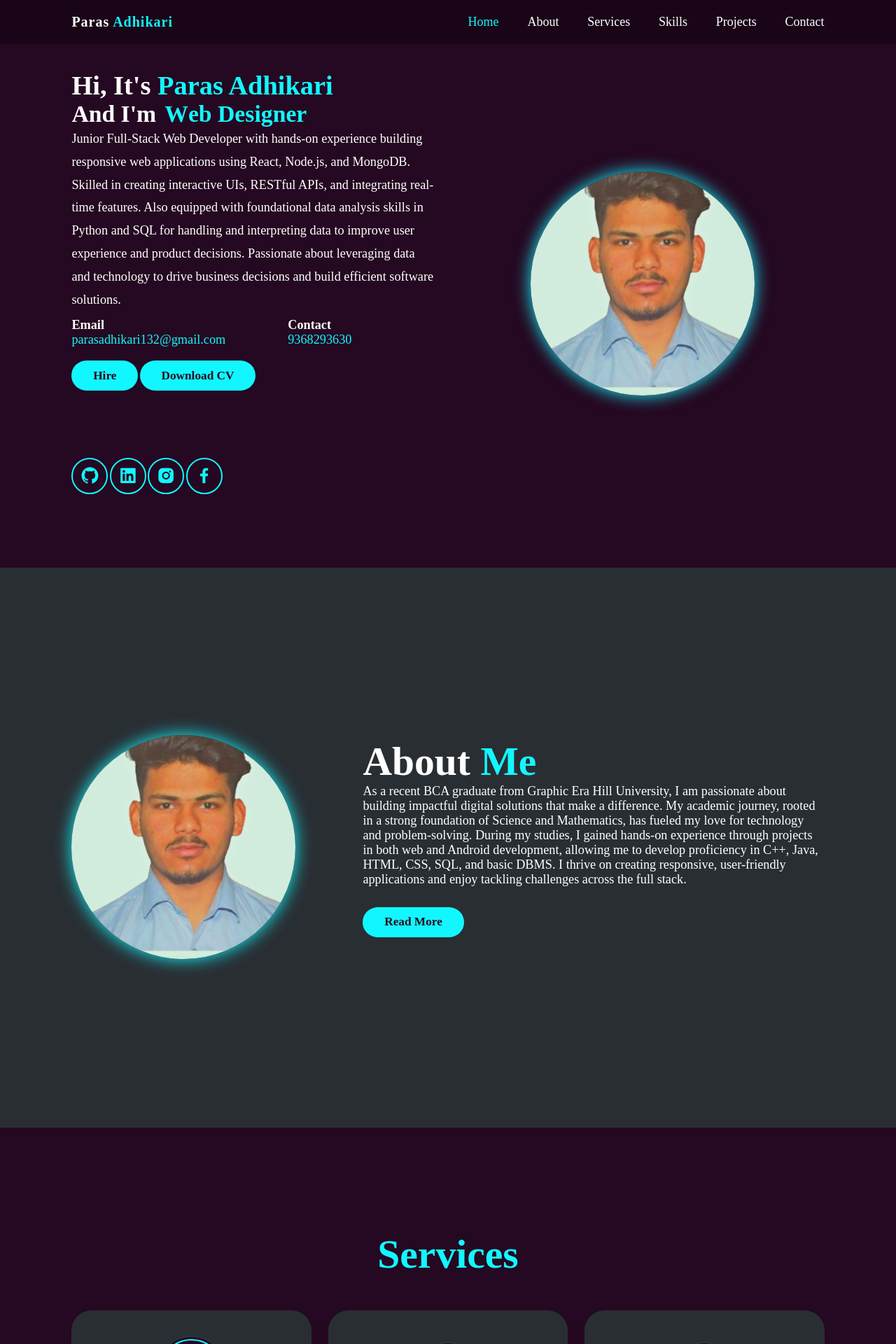
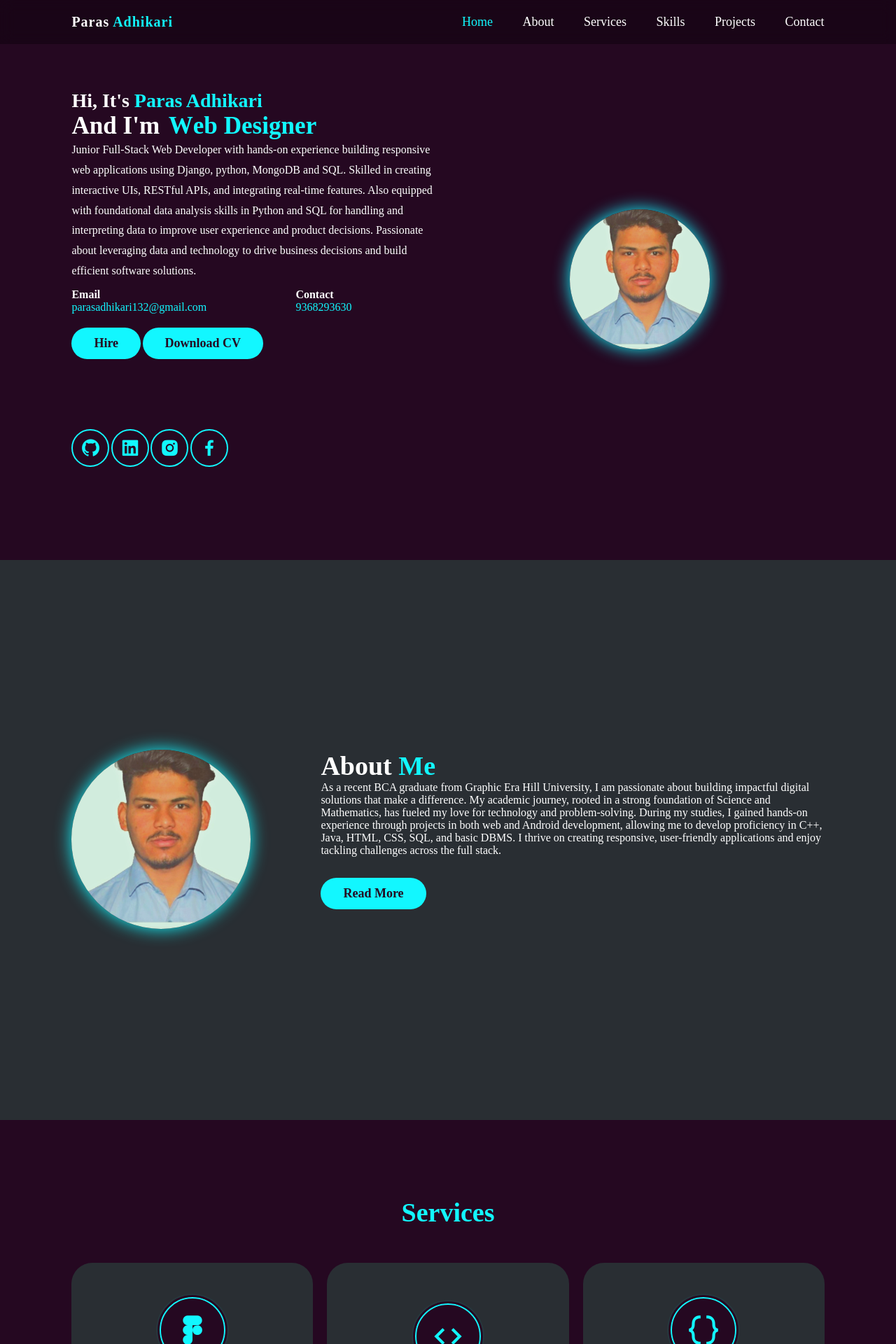
Before and after one commit to parasSinghAdhikari/InternshipTasks, a Django app: template personal_portfolio_Task_6/Personal_Portfolio/templates/index.html in a window 1280 px wide. Shown: the top 1920 px of the page at 70% size. Run offline with Django 5.2, Linux system fonts and the light colour scheme; the template is opened without the code that fills it, so the values that code supplies are empty.

Commit message:
modified personal portfolio

```diff
--- a/personal_portfolio_Task_6/Personal_Portfolio/static/css/stylesheet.css
+++ b/personal_portfolio_Task_6/Personal_Portfolio/static/css/stylesheet.css
@@ -12,11 +12,11 @@
     --text-color:white;
     --main-color:#ea580c;
     --hover-color:#12f7ff;
-    --big-font:4rem;
-    --norma-font:1.9rem;
+    --big-font:2.8rem;
+    --norma-font:1.6rem;
     --middle-font:3rem;
     --neon-box-shadow:0 0 .5rem #12f7ff;
-    --h2-font:6rem;
+    --h2-font:3.8rem;
     --font-neon-text-shadow:0 0 10px rgba(18,247,255,0.3),
     0 0 20px rgba(18,247,255,0.3),
     0 0 30px rgba(18,247,255,0.3),
@@ -27,7 +27,7 @@
     0 0 150px rgba(18,247,255,0.3);
 }
 html{
-    font-size: 60%;
+    font-size: 62.5%;
     overflow: auto;
 
 }
@@ -108,7 +108,7 @@ span{
 }
 section{
     min-height: 100vh;
-    padding: 100px 8%;
+    padding: 60px 8%;
 }
 
 /* Home Cssss ///////////////////////////////////////////////// */
@@ -119,7 +119,7 @@ section{
     grid-template-columns: repeat(2,1fr);
     align-items: center;
     justify-content: center;
-    grid-gap:4em;
+    grid-gap:2rem;
 }
 .home-content{
     max-width: 600px;
@@ -192,7 +192,8 @@ section{
     text-align: center;
 }
 .img-box img{
-    width: 25vw;
+    width: min(20vw,200px);
+    max-width: 300px;
     border-radius: 50%;
     box-shadow: 0 0 25px var(--hover-color) ;
     transition: 0.4s ease-in-out;
@@ -256,7 +257,8 @@ section{
     transition: 0.4s ease-in-out;
 }
 .about-img img{
-    width: 25vw;
+    width: min(20vw,300px);
+    max-width: 300px;
     border-radius: 50%;
     box-shadow: 0 0 25px var(--hover-color) ;
     transition: 0.4s ease-in-out;
@@ -299,9 +301,9 @@ section{
 
 .service-container{
     display: grid;
-    grid-template-columns: repeat(auto-fit,minmax(300px,1fr));
+    grid-template-columns: repeat(auto-fit,minmax(280px,1fr));
     align-items: center;
-    gap: 2.5rem;
+    gap: 2rem;
 }
 .service-box{
     display: flex;
@@ -694,13 +696,13 @@ font-size: var(--norma-font);
     }
 
     .home-img img{
-        width: 56vw;
+        width: min(80vw,280px);
     }
     .about{
         flex-direction: column-reverse;
     }
     .about img{
-        width :52vw;
+        width :min(80vw,280px);
     }
     .skills-main{
         grid-template-columns: 1fr;
--- a/personal_portfolio_Task_6/Personal_Portfolio/templates/index.html
+++ b/personal_portfolio_Task_6/Personal_Portfolio/templates/index.html
@@ -28,7 +28,7 @@
             <span class="word">Data&nbsp;Analyst</span>
             <span class="word">Python&nbsp;Developer</span></h3>
         </div>
-        <p>Junior Full-Stack Web Developer with hands-on experience building responsive web applications using React, Node.js, and MongoDB. Skilled in creating interactive UIs, RESTful APIs, and integrating real-time features. Also equipped with foundational data analysis skills in Python and SQL for handling and interpreting data to improve user experience and product decisions. Passionate about leveraging data and technology to drive business decisions and build efficient software solutions.</p>
+        <p>Junior Full-Stack Web Developer with hands-on experience building responsive web applications using Django, python, MongoDB and SQL. Skilled in creating interactive UIs, RESTful APIs, and integrating real-time features. Also equipped with foundational data analysis skills in Python and SQL for handling and interpreting data to improve user experience and product decisions. Passionate about leveraging data and technology to drive business decisions and build efficient software solutions.</p>
 
         <div class="info-box">
             <div class="email-info">
```
